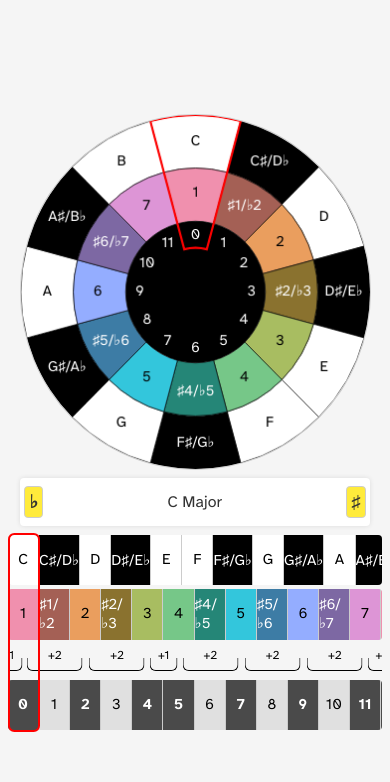
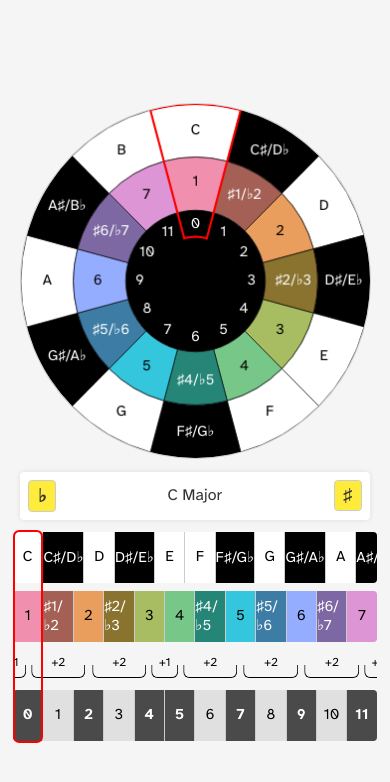
Before and after one commit to iambored456/Diatonic-Compass, a plain HTML site: page index.html in a window 390 px wide. Drawn offline with Linux system fonts and the light colour scheme.

Commit message:
Update style.css

```diff
--- a/style.css
+++ b/style.css
@@ -13,22 +13,16 @@
 }
 
 :root {
-  /* --- BASE UNIT --- */
   --unit: clamp(0.75px, 0.2vmin, 2px);
-
-  /* --- BORDERS & RADII --- */
   --border-width: var(--unit);
   --border-width-medium: calc(var(--unit) * 1.5);
   --border-width-thick: calc(var(--unit) * 2.5);
   --border-width-cursor: calc(var(--unit) * 3);
-
   --radius-small: calc(var(--unit) * 5);
   --radius-medium: calc(var(--unit) * 8);
-
-  /* --- SPACING SCALE (Single Source of Truth) --- */
   --space-xs: 0.5vh;
-  --space-s:  .5vh;
-  --space-m:  1vh;
+  --space-s:  1vh;
+  --space-m:  1.5vh;
 }
 
 * { box-sizing: border-box; margin: 0; padding: 0; }
@@ -57,7 +51,7 @@ body {
 
 .wheel-container {
   position: relative;
-  width: min(90vw, 85vh);
+  width: min(90vw, 80vh);
   max-width: 600px;
   aspect-ratio: 1 / 1;
   flex-shrink: 0;
@@ -69,6 +63,7 @@ canvas {
   border-radius: 50%;
   background: #fff;
   border: var(--border-width) solid #ccc;
+  touch-action: none; /* Prevents page scroll when dragging wheel */
 }
 
 #result-container {
@@ -92,7 +87,6 @@ canvas {
   flex-grow: 1;
   text-align: center;
   font-size: clamp(16px, 2.2vmin, 26px);
-  /* ADDED: This stabilizes the vertical alignment of the text. */
   line-height: 1.2;
 }
 
@@ -106,7 +100,7 @@ canvas {
   padding: var(--space-xs) var(--space-s);
   cursor: pointer;
   opacity: 0.4;
-  transition: opacity 0.2s, background-color 0.2s, visibility 0.2s;
+  transition: opacity 0.2s, background-color 0.2s;
   -webkit-tap-highlight-color: transparent;
 }
 
@@ -139,11 +133,13 @@ canvas {
 
 .belt {
   height: 6vh;
+  min-height: 40px;
   background: #e0e0e0;
   border-radius: var(--radius-small);
   overflow: hidden;
   position: relative;
   box-shadow: inset 0 0 5px rgba(0,0,0,.1);
+  touch-action: none; /* Prevents page scroll when dragging belts */
 }
 
 .belt-track {
@@ -165,8 +161,10 @@ canvas {
 
 .interval-brackets-container {
   height: calc(6vh * 0.618);
+  min-height: 25px;
   overflow: hidden;
   position: relative;
+  touch-action: none; /* Prevents page scroll when dragging intervals */
 }
 
 .interval-brackets-track {
```
